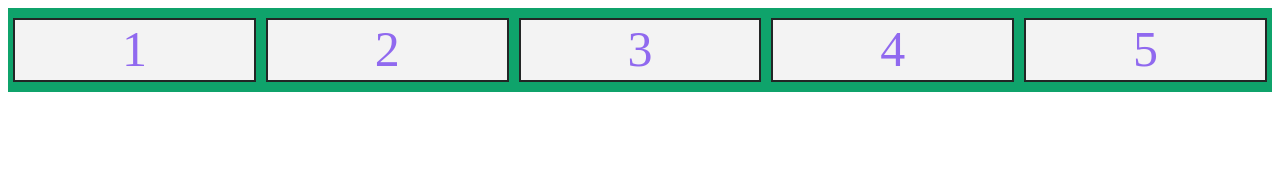
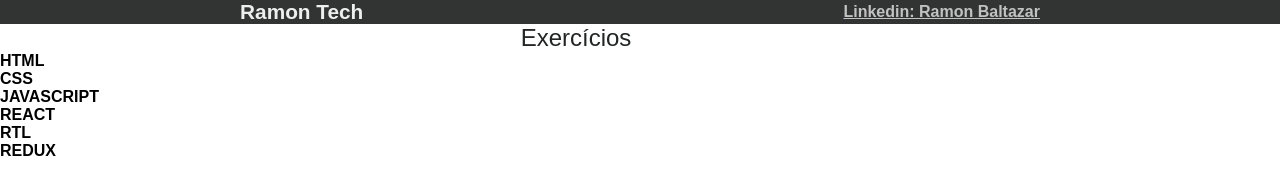
Before and after one commit to ramonbaltaz/trybe-exercicios, a plain HTML site: page BLOCO-05/dia-03/index.html in a window 1280 px wide. Drawn offline with Linux system fonts and the light colour scheme.

Commit message:
Adicionando tarefas aprendidas

```diff
--- a/BLOCO-05/dia-03/index.html
+++ b/BLOCO-05/dia-03/index.html
@@ -1,36 +1,41 @@
 <!DOCTYPE html>
-<html lang="pt">
-  <head>
-    <meta charset="UTF-8">
-    <meta name="viewport" content="width=device-width, initial-scale=1.0">
-    <title>Flexbox - Flex Flow</title>
-    <style>
-      .box {
-        color: #9069EF;
-        background-color: rgb(243, 243, 243);
-        border: 2px solid #232525;
-        font-size: 50px;
-        height: 60px;
-        margin: 10px 5px;
-        text-align: center;
-        width: 30%;
-      }
+<html lang="pt-br">
+<head>
+  <meta charset="UTF-8">
+  <meta http-equiv="X-UA-Compatible" content="IE=edge">
+  <meta name="viewport" content="width=device-width, initial-scale=1.0">
+  <title>Exercício</title>
+  <link rel="stylesheet" href="style.css">
+</head>
+<body>
+  <header class="header-container">
+    <h1 class="header-title">Ramon Tech</h1>
+    <a class="header-login" href="https://www.linkedin.com/in/ramon-baltazar-41bb90252/" target="_blank"><h3>Linkedin: Ramon Baltazar</h3></a>
+  </header>
+  <section>
+    <p>Exercícios</p>
+  </section>
+  <section class="gallery">
+    <section class="gallery-card">
+      <h4>HTML</h4>
+    </section>
+    <section class="gallery-card">
+      <h4>CSS</h4>
+    </section>
+    <section class="gallery-card">
+      <h4>JAVASCRIPT</h4>
+    </section>
+    <section class="gallery-card">
+      <h4>REACT</h4>
+    </section>
+    <section class="gallery-card">
+      <h4>RTL</h4>
+    </section>
+    <section class="gallery-card">
+      <h4>REDUX</h4>
+    </section>
+  </section>
+  <br>
 
-      .box-container {
-        background-color: #0fa36b;
-        display: flex;
-
-      }
-    </style>
-
-  </head>
-  <body>
-    <div class="box-container">
-      <div class="box">1</div>
-      <div class="box">2</div>
-      <div class="box">3</div>
-      <div class="box">4</div>
-      <div class="box">5</div>
-    </div>
-  </body>
+</body>
 </html>
--- /dev/null
+++ b/BLOCO-05/dia-03/style.css
@@ -0,0 +1,42 @@
+* {
+    margin: 0;
+    padding: 0;
+    box-sizing: border-box;
+    font-family: Ubuntu, Arial, Helvetica, sans-serif;
+  }
+  .header-container {
+    align-items: center;
+    background-color: rgb(50, 51, 51);
+    display: flex;
+    justify-content: space-around;
+    width: 100%;
+  }
+  .header-img {
+    width: 70px;
+  }
+  h1 {
+    color: rgb(238, 238, 238);
+    font-size: 1.3rem;
+  }
+  h3 {
+    color: rgb(194, 194, 194);
+    font-size: 1rem;
+    text-decoration: underline;
+  }
+  h3:hover {
+    color: rgb(15, 163, 107);
+  }
+
+  .text-section {
+    display: flex;
+    justify-content: center;
+    margin-bottom: 12px;
+    margin-top: 12px;
+    width: 100%;
+  }
+  p {
+    color: rgb(35, 37, 37);
+    font-size: 1.5rem;
+    text-align: center;
+    width: 90%;
+  }
```
